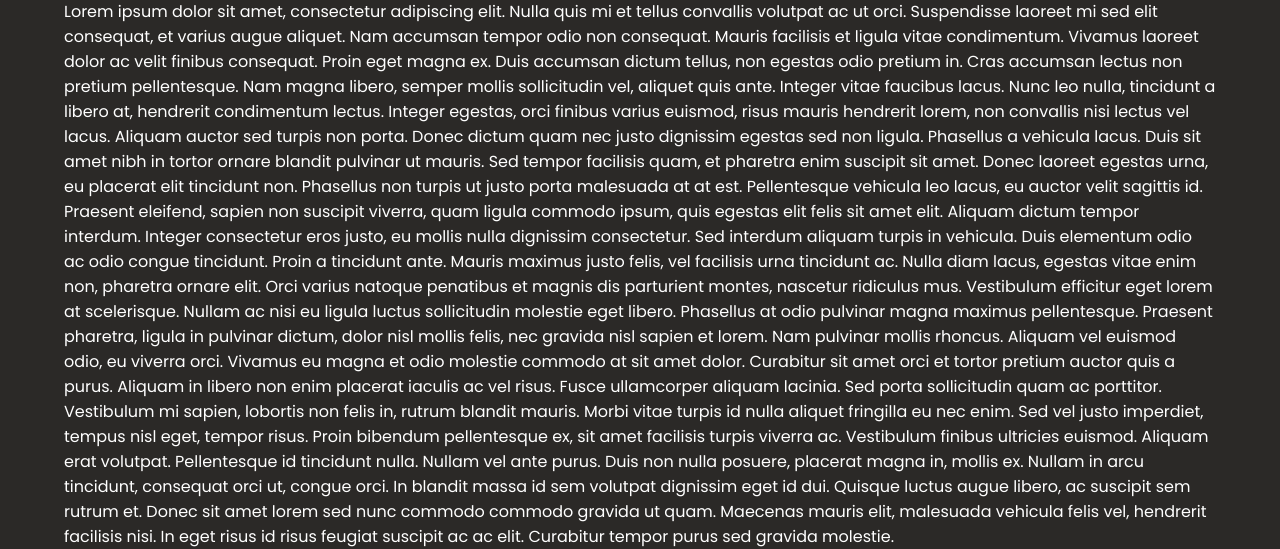
After one commit to vash050/photo_kareliy, a Flask app: page /gallery-item in a window 1280 px wide. The commit adds this page. Shown: the part 1073-1622 px from the top of the page. Run offline with Flask 3, Linux system fonts and the light colour scheme.

Commit message:
- gallery item

```diff
--- a/app.py
+++ b/app.py
@@ -23,5 +23,10 @@ def gallery():
     return render_template('gallery.html')
 
 
+@app.route('/gallery-item')
+def gallery_item():
+    return render_template('item_gallery.html')
+
+
 if __name__ == '__main__':
     app.run()
--- /dev/null
+++ b/static/css/gallery_item.css
@@ -0,0 +1,16 @@
+.container_image {
+    width: 100%;
+    display: flex;
+    flex-direction: column;
+}
+
+.title {
+    display: flex;
+    top: 9%;
+}
+
+.item_text {
+    display: flex;
+    margin: 0 auto;
+    width: 90%;
+}
--- /dev/null
+++ b/templates/item_gallery.html
@@ -0,0 +1,97 @@
+<!DOCTYPE html>
+<html lang="en">
+<head>
+    <meta charset="UTF-8">
+    <title>Title</title>
+    <link rel="stylesheet" href="/static/css/main-block.css">
+    <link rel="stylesheet" href="/static/css/header.css">
+    <link rel="stylesheet" href="/static/css/popup.css">
+    <script src="/static/js/mainblock.js" defer></script>
+    <script defer src="/static/js/popup.js"></script>
+    <link rel="stylesheet" href="/static/css/gallery.css">
+    <link rel="stylesheet" href="/static/css/gallery_item.css">
+</head>
+<body>
+<div class="block">
+    <h1>ГАЛЕРЕЯ</h1>
+    <meta name="viewport" content="width=device-width, initial-scale=1.0">
+    <div class="header header-dop">
+        <div class="back"><a href="{{ url_for('index') }}"><</a></div>
+        <div class="title_gallery"></div>
+
+        <div id="popup" class="popup">
+            <div class="popup__body">
+                <div class="popup__content">
+                    <a href="{{ url_for('gallery') }}" class="menu">галерея</a>
+                    <a href="#" class="menu">пейзаж</a>
+                    <a href="#" class="menu">флора и фауна</a>
+                    <a href="#" class="menu">города</a>
+                    <a href="#" class="menu">история</a>
+                    <buttun class="popup__close">X</buttun>
+                </div>
+            </div>
+        </div>
+
+        <div id="burger" class="burger">
+            <svg class="ham2" viewBox="0 0 100 100" width="80" onclick="this.classList.toggle('active')">
+                <path class="top"
+                      d="m 70,33 h -40 c -6.5909,0 -7.763966,-4.501509 -7.763966,-7.511428 0,-4.721448 3.376452,-9.583771 13.876919,-9.583771 14.786182,0 11.409257,14.896182 9.596449,21.970818 -1.812808,7.074636 -15.709402,12.124381 -15.709402,12.124381"/>
+                <path class="middle" d="m 30,50 h 40"/>
+                <path class="bottom"
+                      d="m 70,67 h -40 c -6.5909,0 -7.763966,4.501509 -7.763966,7.511428 0,4.721448 3.376452,9.583771 13.876919,9.583771 14.786182,0 11.409257,-14.896182 9.596449,-21.970818 -1.812808,-7.074636 -15.709402,-12.124381 -15.709402,-12.124381"/>
+            </svg>
+
+        </div>
+    </div>
+
+    <div class="container-all">
+        <div class="container_image">
+            <span class="title">Lorem ipsum dolor</span>
+            <img src="https://bit.ly/2PvlS8Z" alt="">
+            <div class="item_text">
+                    Lorem ipsum dolor sit amet, consectetur adipiscing elit. Nulla quis mi et tellus convallis volutpat ac
+                ut orci. Suspendisse laoreet mi sed elit consequat, et varius augue aliquet. Nam accumsan tempor odio
+                non consequat. Mauris facilisis et ligula vitae condimentum. Vivamus laoreet dolor ac velit finibus
+                consequat. Proin eget magna ex. Duis accumsan dictum tellus, non egestas odio pretium in. Cras accumsan
+                lectus non pretium pellentesque. Nam magna libero, semper mollis sollicitudin vel, aliquet quis ante.
+                Integer vitae faucibus lacus. Nunc leo nulla, tincidunt a libero at, hendrerit condimentum lectus.
+                Integer egestas, orci finibus varius euismod, risus mauris hendrerit lorem, non convallis nisi lectus
+                vel lacus. Aliquam auctor sed turpis non porta.
+
+                Donec dictum quam nec justo dignissim egestas sed non ligula. Phasellus a vehicula lacus. Duis sit amet
+                nibh in tortor ornare blandit pulvinar ut mauris. Sed tempor facilisis quam, et pharetra enim suscipit
+                sit amet. Donec laoreet egestas urna, eu placerat elit tincidunt non. Phasellus non turpis ut justo
+                porta malesuada at at est. Pellentesque vehicula leo lacus, eu auctor velit sagittis id. Praesent
+                eleifend, sapien non suscipit viverra, quam ligula commodo ipsum, quis egestas elit felis sit amet elit.
+                Aliquam dictum tempor interdum. Integer consectetur eros justo, eu mollis nulla dignissim consectetur.
+                Sed interdum aliquam turpis in vehicula. Duis elementum odio ac odio congue tincidunt. Proin a tincidunt
+                ante. Mauris maximus justo felis, vel facilisis urna tincidunt ac. Nulla diam lacus, egestas vitae enim
+                non, pharetra ornare elit. Orci varius natoque penatibus et magnis dis parturient montes, nascetur
+                ridiculus mus.
+
+                Vestibulum efficitur eget lorem at scelerisque. Nullam ac nisi eu ligula luctus sollicitudin molestie
+                eget libero. Phasellus at odio pulvinar magna maximus pellentesque. Praesent pharetra, ligula in
+                pulvinar dictum, dolor nisl mollis felis, nec gravida nisl sapien et lorem. Nam pulvinar mollis rhoncus.
+                Aliquam vel euismod odio, eu viverra orci. Vivamus eu magna et odio molestie commodo at sit amet dolor.
+                Curabitur sit amet orci et tortor pretium auctor quis a purus.
+
+                Aliquam in libero non enim placerat iaculis ac vel risus. Fusce ullamcorper aliquam lacinia. Sed porta
+                sollicitudin quam ac porttitor. Vestibulum mi sapien, lobortis non felis in, rutrum blandit mauris.
+                Morbi vitae turpis id nulla aliquet fringilla eu nec enim. Sed vel justo imperdiet, tempus nisl eget,
+                tempor risus. Proin bibendum pellentesque ex, sit amet facilisis turpis viverra ac. Vestibulum finibus
+                ultricies euismod. Aliquam erat volutpat. Pellentesque id tincidunt nulla. Nullam vel ante purus.
+
+                Duis non nulla posuere, placerat magna in, mollis ex. Nullam in arcu tincidunt, consequat orci ut,
+                congue orci. In blandit massa id sem volutpat dignissim eget id dui. Quisque luctus augue libero, ac
+                suscipit sem rutrum et. Donec sit amet lorem sed nunc commodo commodo gravida ut quam. Maecenas mauris
+                elit, malesuada vehicula felis vel, hendrerit facilisis nisi. In eget risus id risus feugiat suscipit ac
+                ac elit. Curabitur tempor purus sed gravida molestie.
+            </div>
+        </div>
+    </div>
+
+</div>
+</div>
+
+</body>
+</html>
```
Also changed, not shown: static/css/gallery.css (+5 -5 lines), static/js/popupImg.js (added, +14 -0 lines), templates/gallery.html (+12 -1 lines).
